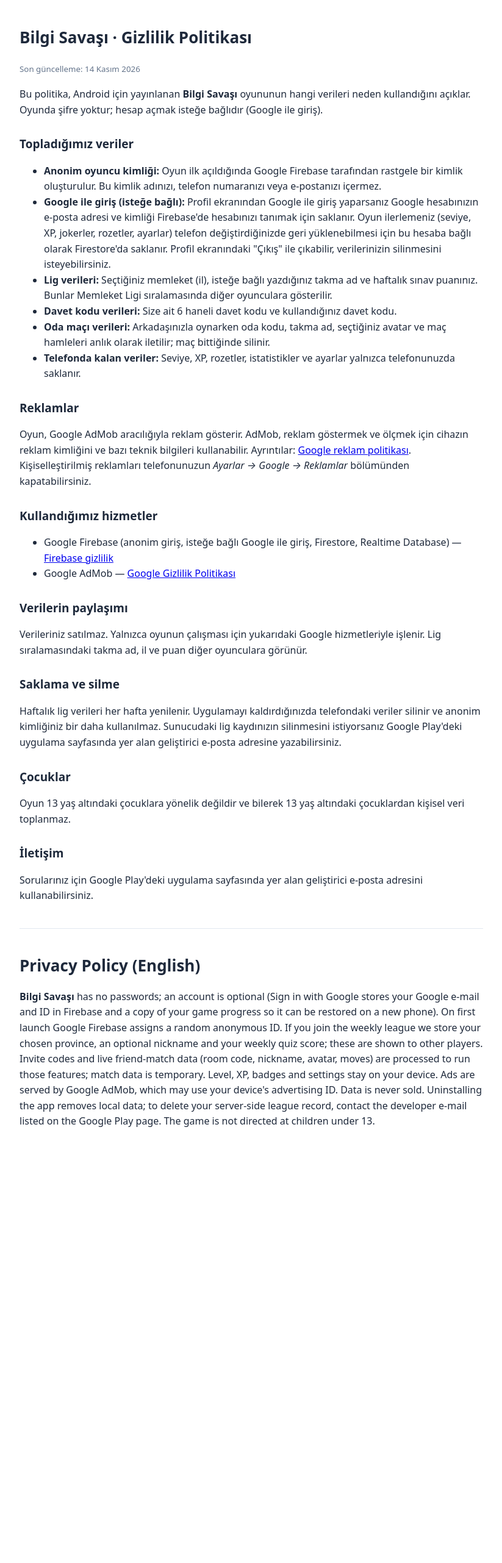
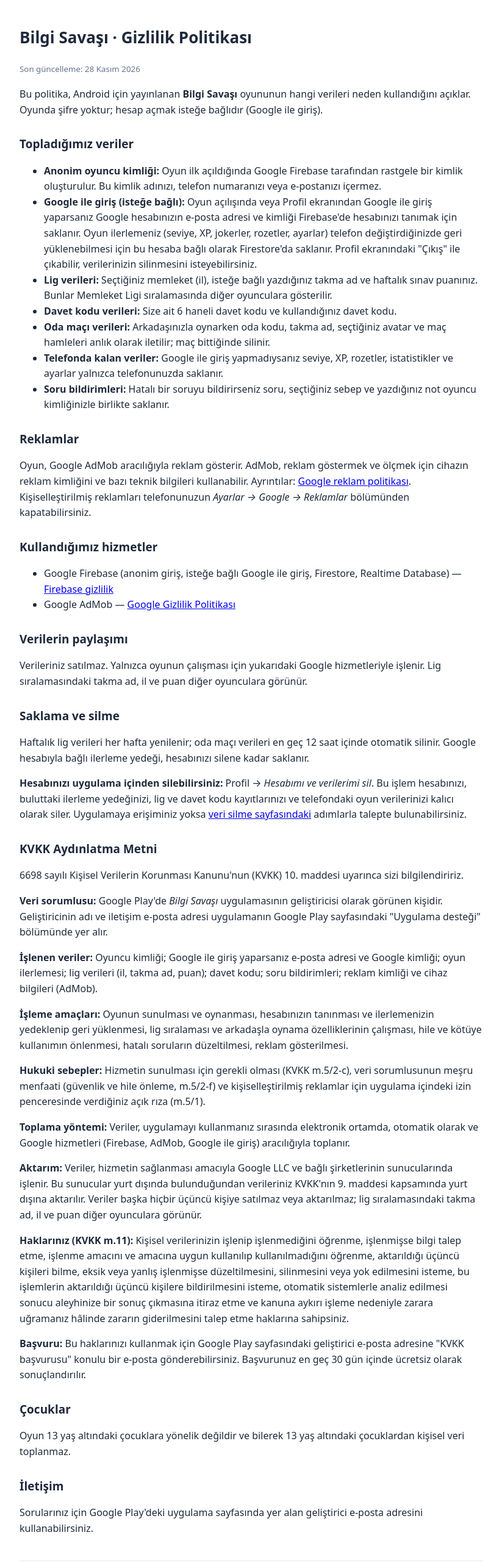
Before and after one commit to crmedya19-source/81ilapp, a website: page privacy.html in a window 1280 px wide. Shown: the top 2563 px of the page at 61% size, without its empty margins (228-1051 px from the left). Before the commit the page ends 1928 px from the top, so only its background shows below. Drawn offline with Linux system fonts and the light colour scheme.

Commit message:
1.20: uygulama içinden hesap silme, KVKK aydınlatma metni
Co-Authored-By: Claude Opus 5.5 <noreply@anthropic.com>
Claude-Session: https://claude.ai/code/session_01AD3k9Xu9GnXHfGKupTxAkq

```diff
--- a/privacy.html
+++ b/privacy.html
@@ -4,16 +4,17 @@
 <style>body{font-family:system-ui,-apple-system,Segoe UI,Roboto,sans-serif;max-width:760px;margin:0 auto;padding:24px 18px 60px;line-height:1.6;color:#1e293b}h1{font-size:26px}h2{font-size:19px;margin-top:28px}small{color:#64748b}hr{margin:40px 0;border:0;border-top:1px solid #e2e8f0}</style></head>
 <body>
 <h1>Bilgi Savaşı · Gizlilik Politikası</h1>
-<small>Son güncelleme: 14 Kasım 2026</small>
+<small>Son güncelleme: 28 Kasım 2026</small>
 <p>Bu politika, Android için yayınlanan <b>Bilgi Savaşı</b> oyununun hangi verileri neden kullandığını açıklar. Oyunda şifre yoktur; hesap açmak isteğe bağlıdır (Google ile giriş).</p>
 <h2>Topladığımız veriler</h2>
 <ul>
 <li><b>Anonim oyuncu kimliği:</b> Oyun ilk açıldığında Google Firebase tarafından rastgele bir kimlik oluşturulur. Bu kimlik adınızı, telefon numaranızı veya e-postanızı içermez.</li>
-<li><b>Google ile giriş (isteğe bağlı):</b> Profil ekranından Google ile giriş yaparsanız Google hesabınızın e-posta adresi ve kimliği Firebase'de hesabınızı tanımak için saklanır. Oyun ilerlemeniz (seviye, XP, jokerler, rozetler, ayarlar) telefon değiştirdiğinizde geri yüklenebilmesi için bu hesaba bağlı olarak Firestore'da saklanır. Profil ekranındaki "Çıkış" ile çıkabilir, verilerinizin silinmesini isteyebilirsiniz.</li>
+<li><b>Google ile giriş (isteğe bağlı):</b> Oyun açılışında veya Profil ekranından Google ile giriş yaparsanız Google hesabınızın e-posta adresi ve kimliği Firebase'de hesabınızı tanımak için saklanır. Oyun ilerlemeniz (seviye, XP, jokerler, rozetler, ayarlar) telefon değiştirdiğinizde geri yüklenebilmesi için bu hesaba bağlı olarak Firestore'da saklanır. Profil ekranındaki "Çıkış" ile çıkabilir, verilerinizin silinmesini isteyebilirsiniz.</li>
 <li><b>Lig verileri:</b> Seçtiğiniz memleket (il), isteğe bağlı yazdığınız takma ad ve haftalık sınav puanınız. Bunlar Memleket Ligi sıralamasında diğer oyunculara gösterilir.</li>
 <li><b>Davet kodu verileri:</b> Size ait 6 haneli davet kodu ve kullandığınız davet kodu.</li>
 <li><b>Oda maçı verileri:</b> Arkadaşınızla oynarken oda kodu, takma ad, seçtiğiniz avatar ve maç hamleleri anlık olarak iletilir; maç bittiğinde silinir.</li>
-<li><b>Telefonda kalan veriler:</b> Seviye, XP, rozetler, istatistikler ve ayarlar yalnızca telefonunuzda saklanır.</li>
+<li><b>Telefonda kalan veriler:</b> Google ile giriş yapmadıysanız seviye, XP, rozetler, istatistikler ve ayarlar yalnızca telefonunuzda saklanır.</li>
+<li><b>Soru bildirimleri:</b> Hatalı bir soruyu bildirirseniz soru, seçtiğiniz sebep ve yazdığınız not oyuncu kimliğinizle birlikte saklanır.</li>
 </ul>
 <h2>Reklamlar</h2>
 <p>Oyun, Google AdMob aracılığıyla reklam gösterir. AdMob, reklam göstermek ve ölçmek için cihazın reklam kimliğini ve bazı teknik bilgileri kullanabilir. Ayrıntılar: <a href="https://policies.google.com/technologies/ads?hl=tr">Google reklam politikası</a>. Kişiselleştirilmiş reklamları telefonunuzun <i>Ayarlar → Google → Reklamlar</i> bölümünden kapatabilirsiniz.</p>
@@ -23,12 +24,23 @@
 <h2>Verilerin paylaşımı</h2>
 <p>Verileriniz satılmaz. Yalnızca oyunun çalışması için yukarıdaki Google hizmetleriyle işlenir. Lig sıralamasındaki takma ad, il ve puan diğer oyunculara görünür.</p>
 <h2>Saklama ve silme</h2>
-<p>Haftalık lig verileri her hafta yenilenir. Uygulamayı kaldırdığınızda telefondaki veriler silinir ve anonim kimliğiniz bir daha kullanılmaz. Sunucudaki lig kaydınızın silinmesini istiyorsanız Google Play'deki uygulama sayfasında yer alan geliştirici e-posta adresine yazabilirsiniz.</p>
+<p>Haftalık lig verileri her hafta yenilenir; oda maçı verileri en geç 12 saat içinde otomatik silinir. Google hesabıyla bağlı ilerleme yedeği, hesabınızı silene kadar saklanır.</p>
+<p><b>Hesabınızı uygulama içinden silebilirsiniz:</b> Profil → <i>Hesabımı ve verilerimi sil</i>. Bu işlem hesabınızı, buluttaki ilerleme yedeğinizi, lig ve davet kodu kayıtlarınızı ve telefondaki oyun verilerinizi kalıcı olarak siler. Uygulamaya erişiminiz yoksa <a href="veri-silme.html">veri silme sayfasındaki</a> adımlarla talepte bulunabilirsiniz.</p>
+<h2>KVKK Aydınlatma Metni</h2>
+<p>6698 sayılı Kişisel Verilerin Korunması Kanunu'nun (KVKK) 10. maddesi uyarınca sizi bilgilendiririz.</p>
+<p><b>Veri sorumlusu:</b> Google Play'de <i>Bilgi Savaşı</i> uygulamasının geliştiricisi olarak görünen kişidir. Geliştiricinin adı ve iletişim e-posta adresi uygulamanın Google Play sayfasındaki "Uygulama desteği" bölümünde yer alır.</p>
+<p><b>İşlenen veriler:</b> Oyuncu kimliği; Google ile giriş yaparsanız e-posta adresi ve Google kimliği; oyun ilerlemesi; lig verileri (il, takma ad, puan); davet kodu; soru bildirimleri; reklam kimliği ve cihaz bilgileri (AdMob).</p>
+<p><b>İşleme amaçları:</b> Oyunun sunulması ve oynanması, hesabınızın tanınması ve ilerlemenizin yedeklenip geri yüklenmesi, lig sıralaması ve arkadaşla oynama özelliklerinin çalışması, hile ve kötüye kullanımın önlenmesi, hatalı soruların düzeltilmesi, reklam gösterilmesi.</p>
+<p><b>Hukuki sebepler:</b> Hizmetin sunulması için gerekli olması (KVKK m.5/2-c), veri sorumlusunun meşru menfaati (güvenlik ve hile önleme, m.5/2-f) ve kişiselleştirilmiş reklamlar için uygulama içindeki izin penceresinde verdiğiniz açık rıza (m.5/1).</p>
+<p><b>Toplama yöntemi:</b> Veriler, uygulamayı kullanmanız sırasında elektronik ortamda, otomatik olarak ve Google hizmetleri (Firebase, AdMob, Google ile giriş) aracılığıyla toplanır.</p>
+<p><b>Aktarım:</b> Veriler, hizmetin sağlanması amacıyla Google LLC ve bağlı şirketlerinin sunucularında işlenir. Bu sunucular yurt dışında bulunduğundan verileriniz KVKK'nın 9. maddesi kapsamında yurt dışına aktarılır. Veriler başka hiçbir üçüncü kişiye satılmaz veya aktarılmaz; lig sıralamasındaki takma ad, il ve puan diğer oyunculara görünür.</p>
+<p><b>Haklarınız (KVKK m.11):</b> Kişisel verilerinizin işlenip işlenmediğini öğrenme, işlenmişse bilgi talep etme, işlenme amacını ve amacına uygun kullanılıp kullanılmadığını öğrenme, aktarıldığı üçüncü kişileri bilme, eksik veya yanlış işlenmişse düzeltilmesini, silinmesini veya yok edilmesini isteme, bu işlemlerin aktarıldığı üçüncü kişilere bildirilmesini isteme, otomatik sistemlerle analiz edilmesi sonucu aleyhinize bir sonuç çıkmasına itiraz etme ve kanuna aykırı işleme nedeniyle zarara uğramanız hâlinde zararın giderilmesini talep etme haklarına sahipsiniz.</p>
+<p><b>Başvuru:</b> Bu haklarınızı kullanmak için Google Play sayfasındaki geliştirici e-posta adresine "KVKK başvurusu" konulu bir e-posta gönderebilirsiniz. Başvurunuz en geç 30 gün içinde ücretsiz olarak sonuçlandırılır.</p>
 <h2>Çocuklar</h2>
 <p>Oyun 13 yaş altındaki çocuklara yönelik değildir ve bilerek 13 yaş altındaki çocuklardan kişisel veri toplanmaz.</p>
 <h2>İletişim</h2>
 <p>Sorularınız için Google Play'deki uygulama sayfasında yer alan geliştirici e-posta adresini kullanabilirsiniz.</p>
 <hr>
 <h1>Privacy Policy (English)</h1>
-<p><b>Bilgi Savaşı</b> has no passwords; an account is optional (Sign in with Google stores your Google e-mail and ID in Firebase and a copy of your game progress so it can be restored on a new phone). On first launch Google Firebase assigns a random anonymous ID. If you join the weekly league we store your chosen province, an optional nickname and your weekly quiz score; these are shown to other players. Invite codes and live friend-match data (room code, nickname, avatar, moves) are processed to run those features; match data is temporary. Level, XP, badges and settings stay on your device. Ads are served by Google AdMob, which may use your device's advertising ID. Data is never sold. Uninstalling the app removes local data; to delete your server-side league record, contact the developer e-mail listed on the Google Play page. The game is not directed at children under 13.</p>
+<p><b>Bilgi Savaşı</b> has no passwords; an account is optional (Sign in with Google stores your Google e-mail and ID in Firebase and a copy of your game progress so it can be restored on a new phone). On first launch Google Firebase assigns a random anonymous ID. If you join the weekly league we store your chosen province, an optional nickname and your weekly quiz score; these are shown to other players. Invite codes and live friend-match data (room code, nickname, avatar, moves) are processed to run those features; match data is temporary. Level, XP, badges and settings stay on your device. Ads are served by Google AdMob, which may use your device's advertising ID. Data is never sold. Uninstalling the app removes local data; to delete your server-side league record, contact the developer e-mail listed on the Google Play page. Logged-in users can delete their account and all associated data in the app (Profile → Delete my account and data) or via the data deletion page. The game is not directed at children under 13.</p>
 </body></html>
```
Also changed, not shown: index.html (+13 -3 lines), veri-silme.html (+4 -2 lines).
